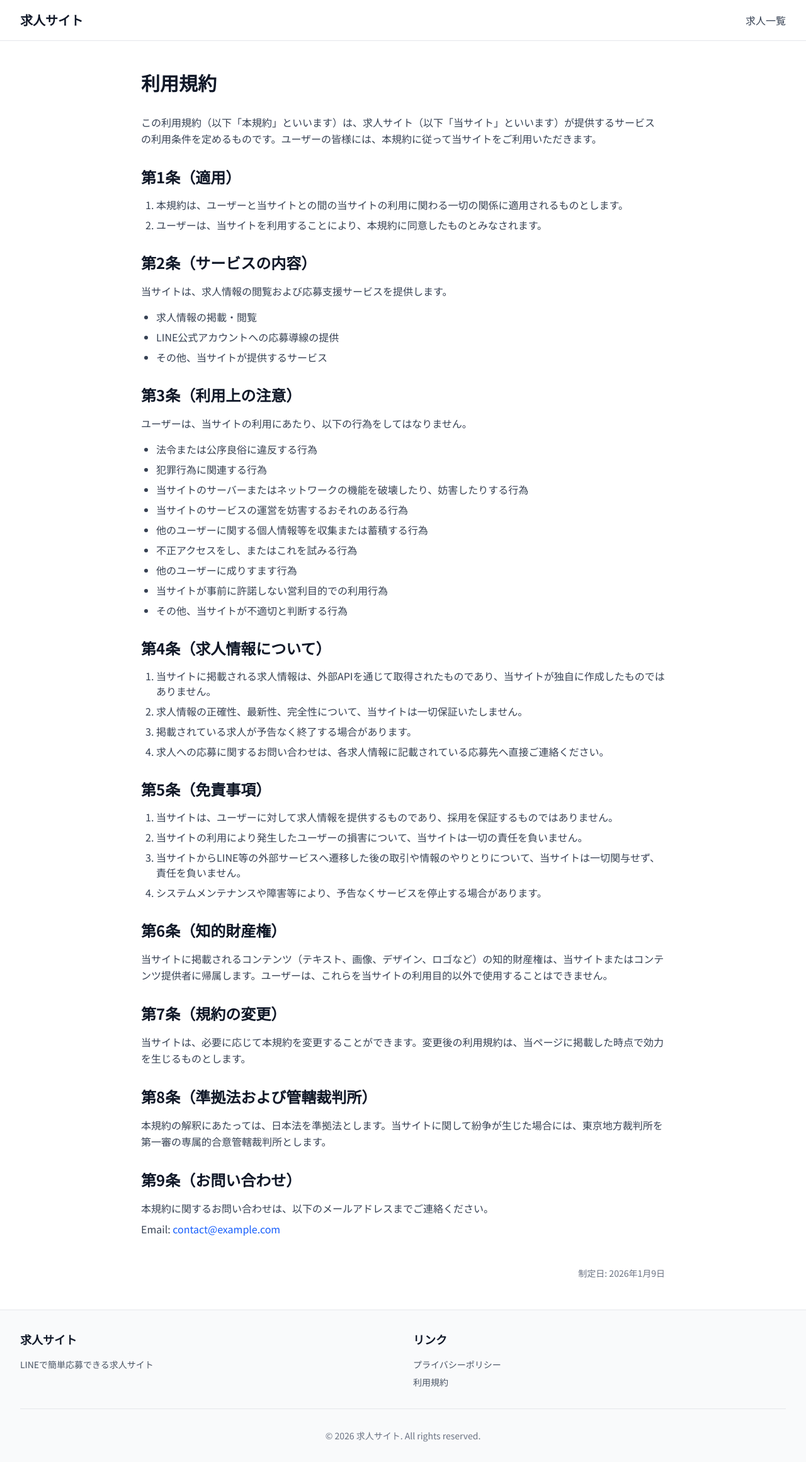
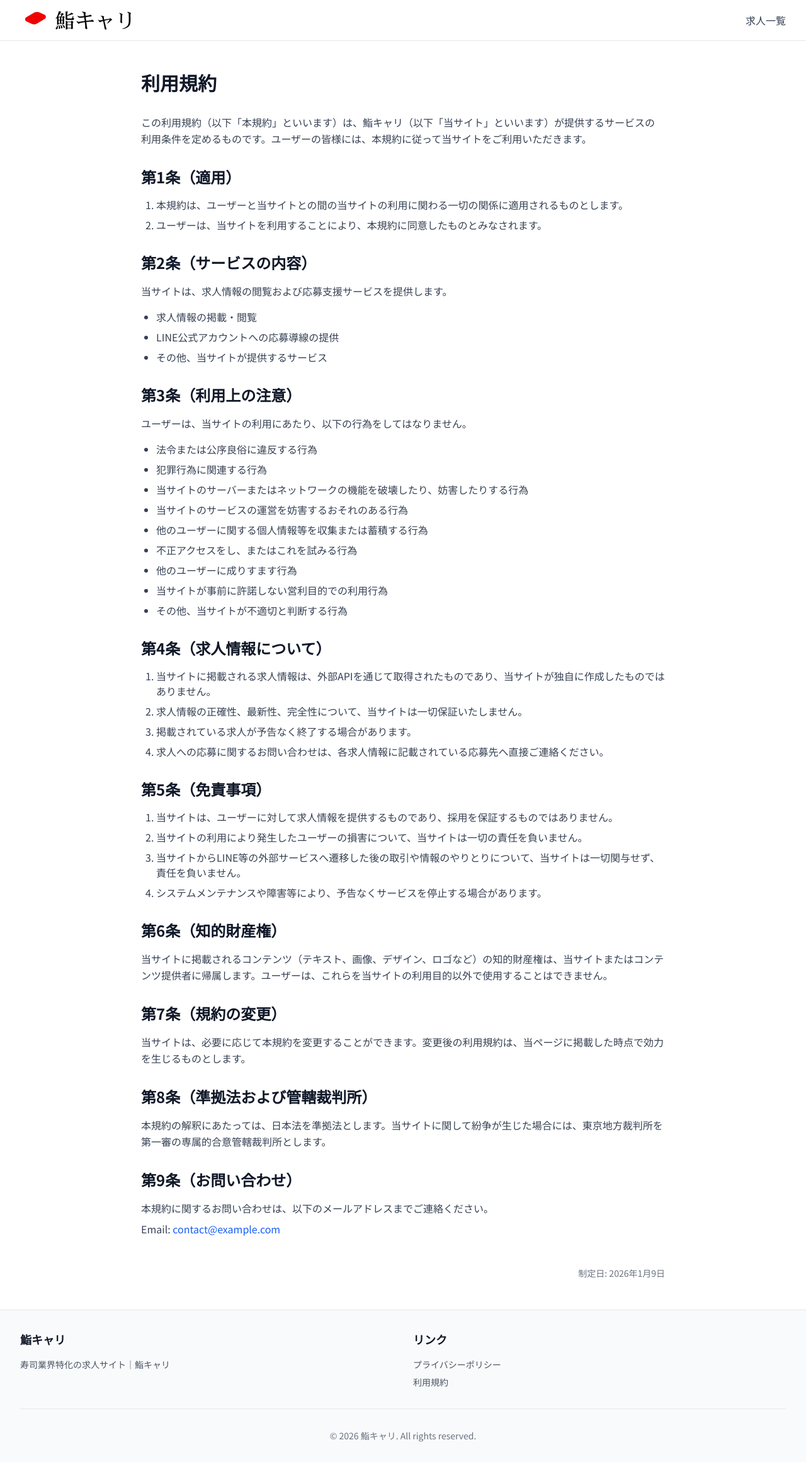
Before and after one commit to hlrrr0/sushi-career, a Next.js app: page /terms in a window 1280 px wide. Shown: the whole page at 63% size. Built offline with nearby package versions, Linux system fonts and the light colour scheme; no server answers.

Commit message:
Replace header text with logo image

```diff
--- a/app/layout.tsx
+++ b/app/layout.tsx
@@ -9,7 +9,7 @@ const notoSansJP = Noto_Sans_JP({
   display: "swap",
 });
 
-const siteName = process.env.NEXT_PUBLIC_SITE_NAME || "求人サイト";
+const siteName = process.env.NEXT_PUBLIC_SITE_NAME || "鮨キャリ";
 const siteUrl = process.env.NEXT_PUBLIC_SITE_URL || "";
 
 export const metadata: Metadata = {
--- a/app/page.tsx
+++ b/app/page.tsx
@@ -1,7 +1,7 @@
 import Link from 'next/link';
 
 export const metadata = {
-  title: '飲食人・寿司キャリア | 寿司職人専門の求人サイト',
+  title: '鮨キャリ | 寿司職人専門の求人サイト',
   description: '寿司職人専門のキャリアアドバイザーが、あなたのキャリアを無料サポート！国内最高峰の鮨求人を厳選紹介。',
 };
 
@@ -341,7 +341,7 @@ export default function LandingPage() {
                 </div>
                 <div className="p-faq__text">
                   <p className="p-faq__q --word">転職にかかる期間はどれくらい？</p>
-                  <p className="p-faq__a">平均◯ヵ月、最短で◯週間で入社に至る事例も</p>
+                  <p className="p-faq__a">平均3ヵ月、最短で2週間で入社に至る事例も</p>
                 </div>
               </div>
               <div className="p-faq__box">
@@ -350,7 +350,7 @@ export default function LandingPage() {
                 </div>
                 <div className="p-faq__text">
                   <p className="p-faq__q">経験年数が少なくても大丈夫？</p>
-                  <p className="p-faq__a">経験3年～OKの求人もあり。まずはご相談ください</p>
+                  <p className="p-faq__a">未経験のみしか応募できない求人から、即戦力のみ求人もあり。まずはご相談ください</p>
                 </div>
               </div>
               <div className="p-faq__box">
@@ -368,7 +368,7 @@ export default function LandingPage() {
                 </div>
                 <div className="p-faq__text">
                   <p className="p-faq__q">海外に挑戦するには何か準備が必要？</p>
-                  <p className="p-faq__a">英語力やビザ手続きなど将来的なサポートも視野に入れています</p>
+                  <p className="p-faq__a">国によってビザの取得要件などが異なるので、ご相談ください。</p>
                 </div>
               </div>
             </div>
--- a/app/privacy/page.tsx
+++ b/app/privacy/page.tsx
@@ -6,7 +6,7 @@ export const metadata: Metadata = {
 };
 
 export default function PrivacyPage() {
-  const siteName = process.env.NEXT_PUBLIC_SITE_NAME || '求人サイト';
+  const siteName = process.env.NEXT_PUBLIC_SITE_NAME || '鮨キャリ';
   const contactEmail = process.env.NEXT_PUBLIC_CONTACT_EMAIL || 'contact@example.com';
 
   return (
--- a/app/terms/page.tsx
+++ b/app/terms/page.tsx
@@ -6,7 +6,7 @@ export const metadata: Metadata = {
 };
 
 export default function TermsPage() {
-  const siteName = process.env.NEXT_PUBLIC_SITE_NAME || '求人サイト';
+  const siteName = process.env.NEXT_PUBLIC_SITE_NAME || '鮨キャリ';
   const contactEmail = process.env.NEXT_PUBLIC_CONTACT_EMAIL || 'contact@example.com';
 
   return (
--- a/components/Footer.tsx
+++ b/components/Footer.tsx
@@ -1,7 +1,7 @@
 import Link from 'next/link';
 
 export default function Footer() {
-  const siteName = process.env.NEXT_PUBLIC_SITE_NAME || '求人サイト';
+  const siteName = process.env.NEXT_PUBLIC_SITE_NAME || '鮨キャリ';
   const currentYear = new Date().getFullYear();
 
   return (
@@ -13,7 +13,7 @@ export default function Footer() {
               {siteName}
             </h3>
             <p className="text-sm text-gray-600">
-              LINEで簡単応募できる求人サイト
+              寿司業界特化の求人サイト｜鮨キャリ
             </p>
           </div>
 
--- a/components/Header.tsx
+++ b/components/Header.tsx
@@ -1,14 +1,19 @@
 import Link from 'next/link';
+import Image from 'next/image';
 
 export default function Header() {
-  const siteName = process.env.NEXT_PUBLIC_SITE_NAME || '求人サイト';
-
   return (
     <header className="sticky top-0 z-50 bg-white border-b border-gray-200">
       <div className="max-w-7xl mx-auto px-4 sm:px-6 lg:px-8">
         <div className="flex items-center justify-between h-16">
           <Link href="/" className="flex items-center">
-            <h1 className="text-xl font-bold text-gray-900">{siteName}</h1>
+            <Image
+              src="/logo.png"
+              alt="鮨キャリ"
+              width={120}
+              height={40}
+              className="h-10 w-auto object-contain"
+            />
           </Link>
 
           <nav className="hidden sm:flex space-x-6">
```
Also changed, not shown: 1 other file (tests, documents, lock files or other folders).
